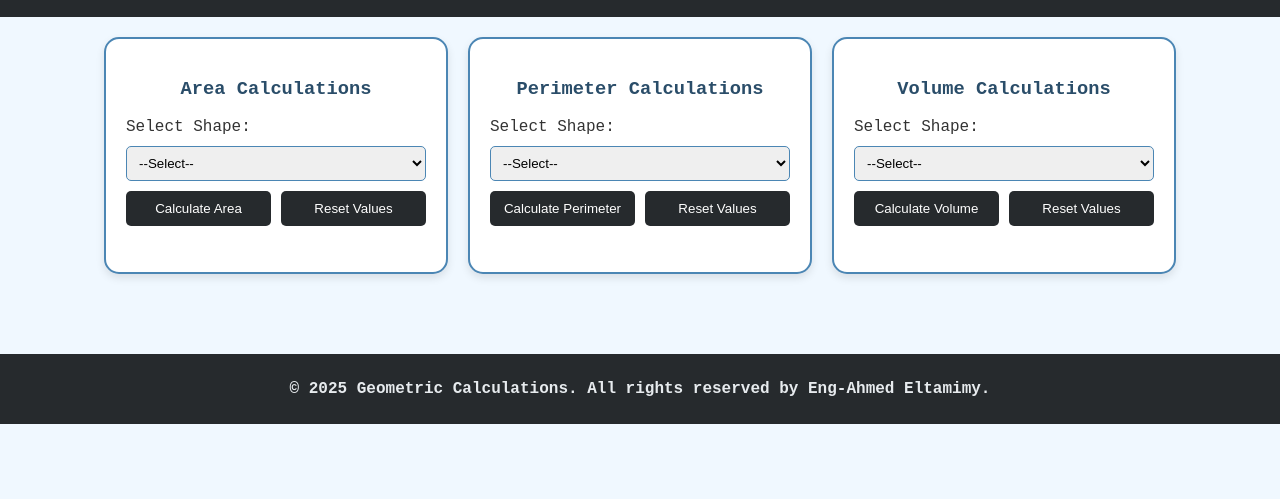
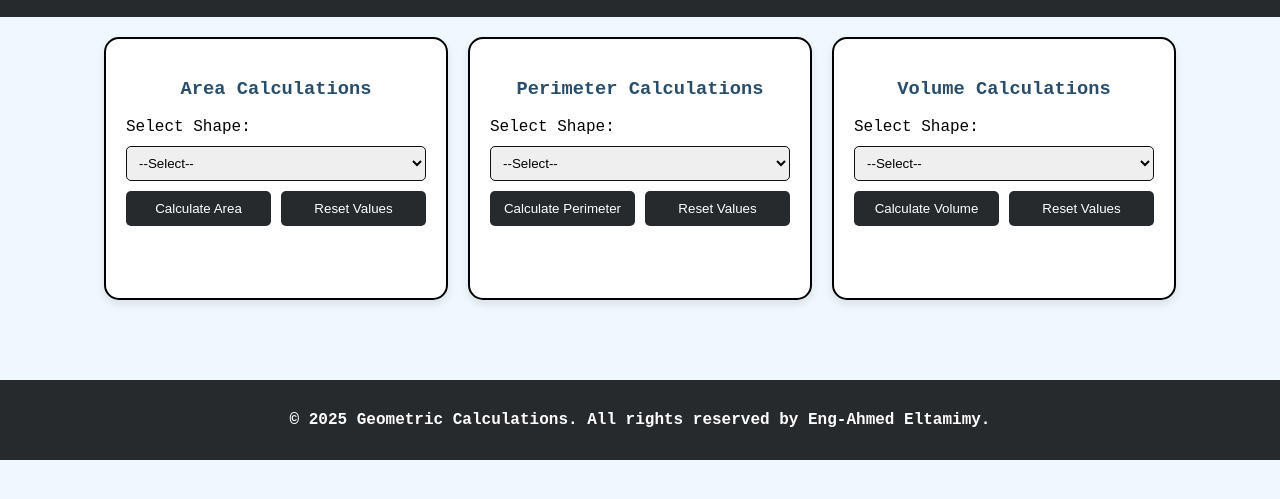
Before and after one commit to ahmedmahmoudibrahim/calculation-Geometric-shapes, a plain HTML site: page calculations.html in a window 1280 px wide. Shown: the part 93-592 px from the top of the page. Drawn offline with Linux system fonts and the light colour scheme.

Commit message:
Update stylecalc.css

```diff
--- a/stylecalc.css
+++ b/stylecalc.css
@@ -37,13 +37,14 @@ h2, h3 {
     display: flex;
     flex-wrap: wrap;
     justify-content: center;
+    color: black;
     gap: 20px;
     padding: 20px;
 }
 
 #area, #perimeter, #volume {
     background-color: #ffffff;
-    border: 2px solid #4b86b4;
+    border: 2px solid #000000;
     border-radius: 15px;
     padding: 20px;
     width: 300px;
@@ -63,7 +64,7 @@ label, select, input, button {
 
 input, select {
     padding: 8px;
-    border: 1px solid #4b86b4;
+    border: 1px solid #101112;
     border-radius: 5px;
 }
 
@@ -74,7 +75,7 @@ input, select {
 
 button {
     background-color: #262a2d;
-    color: #fff;
+    color: #ffffff;
     border: none;
     padding: 10px 0;
     border-radius: 5px;
@@ -90,7 +91,10 @@ button:hover {
 p {
     text-align: center;
     font-weight: bold;
-    color: #e7ebee;
+    color: #000000;
+    border: 1px solid none;
+    border-radius: 5px;
+    padding: 5px;
 }
 
 footer {
@@ -100,3 +104,6 @@ footer {
     padding: 10px 0;
     margin-top: 60px;
 }
+footer p{
+    color: #ffffff;
+}
```
